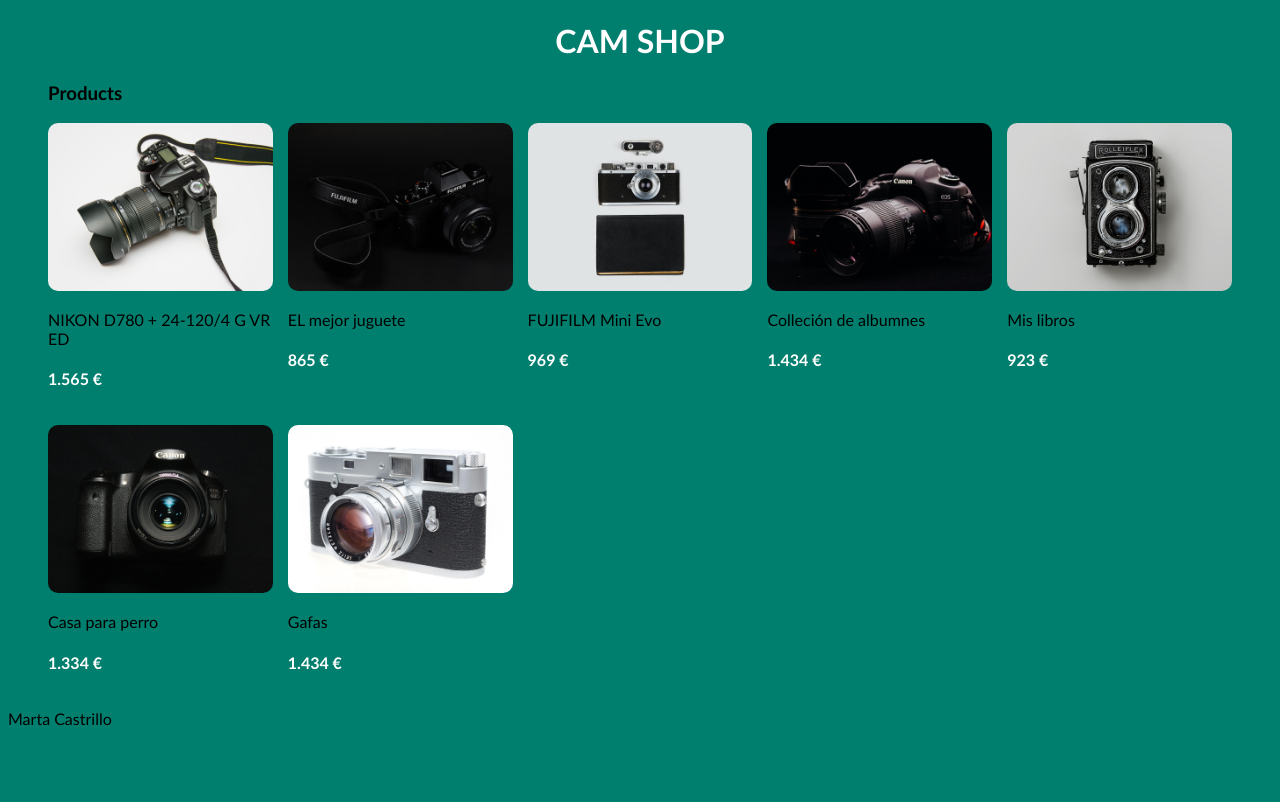
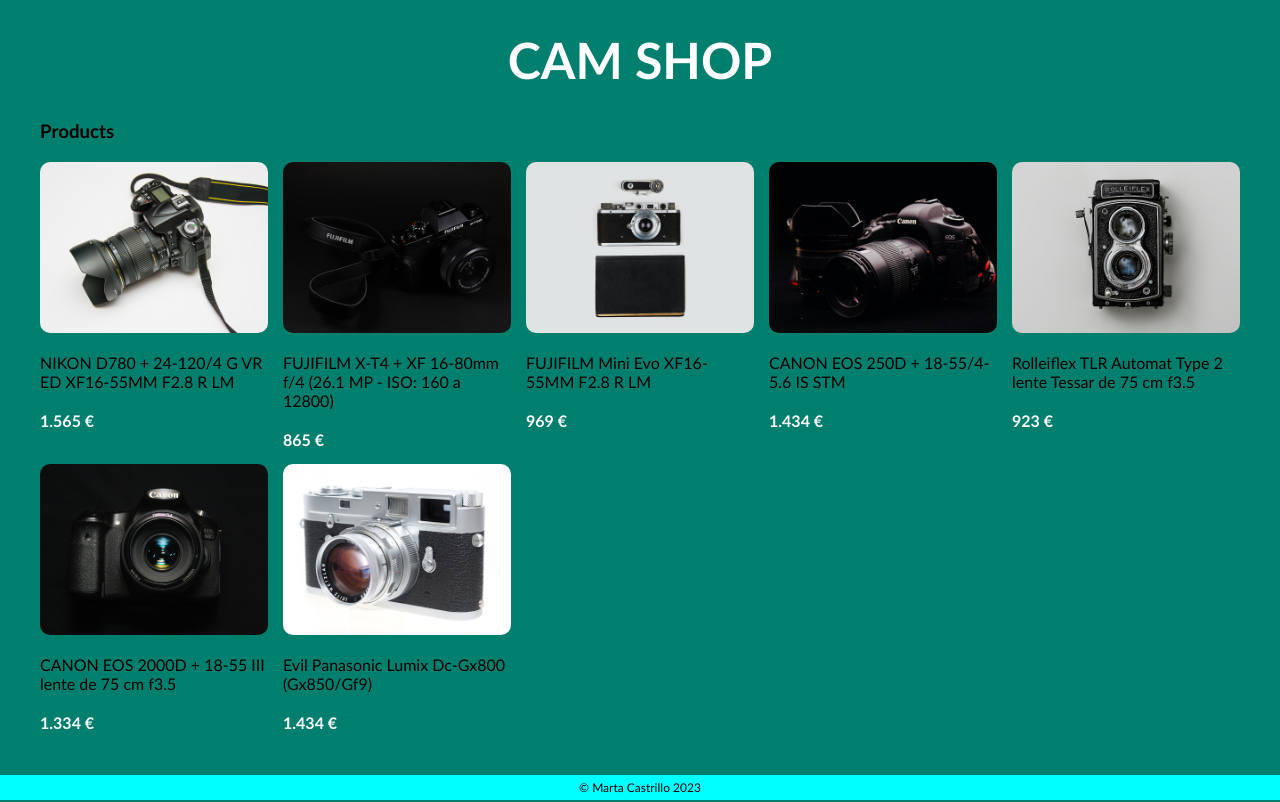
Before and after one commit to martscastrillo/fake_store_angular, an Angular app: page / in a window 1280 px wide. Built offline with nearby package versions, Linux system fonts and the light colour scheme.

Commit message:
update content

```diff
--- a/src/app/app.component.html
+++ b/src/app/app.component.html
@@ -72,17 +72,17 @@
 <p *ngIf="person.name === 'ale'">La persona es Ale</p>
 <p *ngIf="person.name === 'ursu'">La persona es Ursu</p> -->
 <!-- *ngFor Objs -->
-<h1>cam shop</h1>
+<h1 class="h1">cam shop</h1>
 <h3>Products</h3>
 <div class="products--grid">
-    <div *ngFor="let product of products">
+    <div *ngFor="let product of products" class="displaybox">
         <img width="250" [src]="product.image" alt="image">
         <p>{{product.name}}</p>
         <h4>{{product.price}} €</h4>
     </div>
 </div>
 <footer>
-    <p>Marta Castrillo</p>
+    <p>&copy; Marta Castrillo 2023</p>
 </footer>
 <!-- *ngFor -->
 <!-- <h2>*ngFor</h2>
--- a/src/app/app.component.scss
+++ b/src/app/app.component.scss
@@ -1,23 +1,20 @@
-h1{
+
+.h1{
+  margin: 30px;
   text-transform: uppercase;
   text-align: center;
   color: white;
+  font-size: 50px;
 }
-.box {
 
-  width: 200px;
-  height: 200px;
-  overflow: auto;
-
-}
 h3{
   margin-left: 40px;
+  margin-bottom: 20px;
 }
 .products--grid {
   display: flex;
   flex-direction: column;
-  margin-left: 40px;
-  margin-right: 40px;
+  margin:  0 40px 70px 40px;
   div {
     img {
       width: 100%;
@@ -36,7 +33,12 @@ h3{
     grid-template-columns: repeat(5, 1fr);
   }
 }
+.displaybox{
 
+  display: flex;
+  flex-direction: column;
+  gap: 20px;
+}
 .messageError{
     background-color: red;
     color: white;
@@ -50,13 +52,20 @@ h3{
     display: flex;
     grid-template-columns: repeat(2, 1fr);
 }
-.line-error{
-    height: 0;
-    border-bottom: 1px solid;
-    &.valid{
-        color: green;
-     }
-     &.invalid{
-        color: red;
-     }
+
+footer{
+  background-color: aqua;
+  color: black;
+  display: flex;
+  align-items: center;
+  justify-content: center;
+  width: 100vw;
+  height: 25px;
+  margin: 0cm;
+  position: fixed;
+  z-index: 1;
+  bottom: 0;
+  p{
+    font-size: 12px;
+  }
 }
--- a/src/app/app.component.ts
+++ b/src/app/app.component.ts
@@ -34,39 +34,39 @@ export class AppComponent {
   };
   products : Product[] = [
     {
-      name: 'NIKON D780 + 24-120/4 G VR ED',
+      name: 'NIKON D780 + 24-120/4 G VR ED XF16-55MM F2.8 R LM ',
       price: 1.565,
       image: './assets/images/camera0.jpg',
       category: 'all',
     },
     {
-      name: 'EL mejor juguete',
+      name: 'FUJIFILM X-T4 + XF 16-80mm f/4 (26.1 MP - ISO: 160 a 12800) ',
       price: 865,
       image: './assets/images/camera1.jpg',
       category: 'all',
     },
     {
-      name: 'FUJIFILM Mini Evo',
+      name: 'FUJIFILM Mini Evo XF16-55MM F2.8 R LM ',
       price: 969,
       image: './assets/images/camera2.jpg'
     },
     {
-      name: 'Colleción de albumnes',
+      name: 'CANON EOS 250D + 18-55/4-5.6 IS STM',
       price: 1.434,
       image: './assets/images/camera3.jpg'
     },
     {
-      name: 'Mis libros',
+      name: 'Rolleiflex TLR Automat Type 2 lente Tessar de 75 cm f3.5',
       price: 923,
       image: './assets/images/camera4.jpg'
     },
     {
-      name: 'Casa para perro',
+      name: 'CANON EOS 2000D + 18-55 III lente de 75 cm f3.5',
       price: 1.334,
       image: './assets/images/camera5.jpg'
     },
     {
-      name: 'Gafas',
+      name: 'Evil Panasonic Lumix Dc-Gx800 (Gx850/Gf9)',
       price: 1.434,
       image: './assets/images/camera6.jpg'
     }
--- a/src/styles.scss
+++ b/src/styles.scss
@@ -1 +1,9 @@
 /* You can add global styles to this file, and also import other style files */
+* {
+	box-sizing: border-box;
+	margin: 0;
+	padding: 0;
+	list-style: none;
+	text-decoration: none;
+
+  }
```
